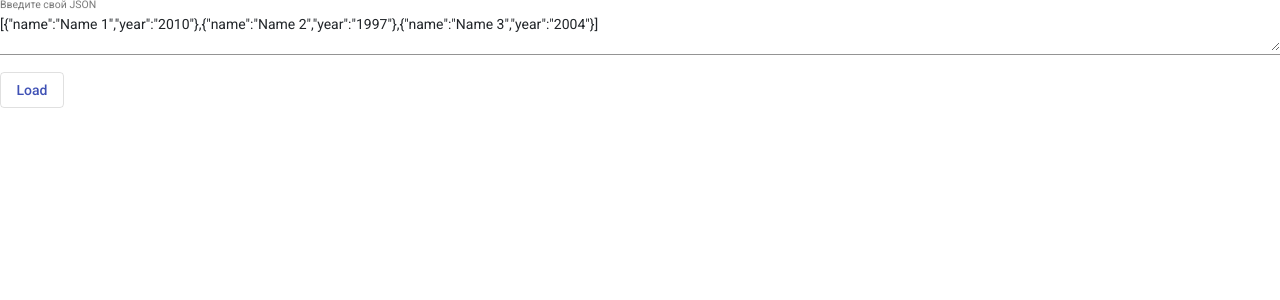
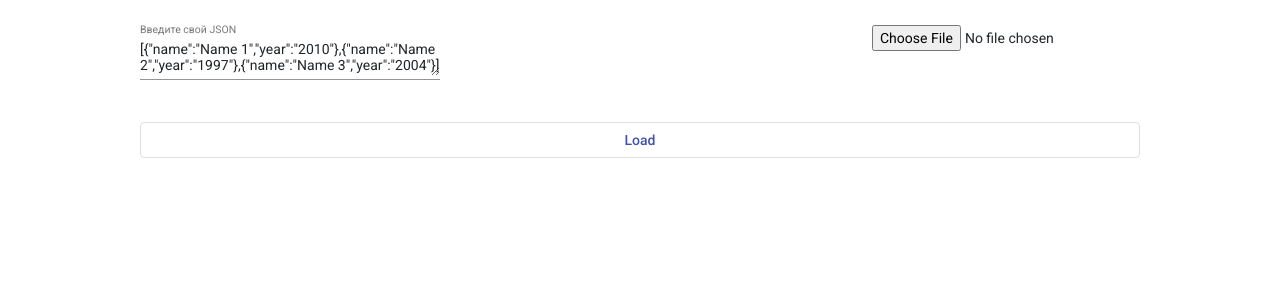
Before and after one commit to alexdev-kgd/jsonTable, an Angular app: page /enterjson in a window 1280 px wide. Shown: the top 300 px of the page. Built offline with nearby package versions, Linux system fonts and the light colour scheme.

Commit message:
Implemented json file data uploading

```diff
--- a/src/app/pages/enterjson/enterjson.component.html
+++ b/src/app/pages/enterjson/enterjson.component.html
@@ -1,3 +1,4 @@
+<div id="mainContainer">
     <mat-form-field>
         <mat-label>Введите свой JSON</mat-label>
         <textarea matInput
@@ -5,4 +6,8 @@
                   cdkAutosizeMaxRows="15"
                   [(ngModel)]="jsonValue"></textarea>
     </mat-form-field>
+    <div id="inputFileBlock">
+        <input type="file" (change)="onLoaded($event)">
+    </div>
+</div>
 <button mat-stroked-button color="primary" (click)="textToJSON()">Load</button>
--- a/src/app/pages/enterjson/enterjson.component.sass
+++ b/src/app/pages/enterjson/enterjson.component.sass
@@ -1,4 +1,21 @@
 :host
+    #mainContainer
+        margin: 0 auto
+        width: 1000px
+        padding: 25px 0
+        display: flex
+        justify-content: space-between
 
-    mat-form-field, button
+    mat-form-field, #inputFileBlock
+        display: inline-block
+
+    mat-form-field
+        width: 300px
+
+    #inputFileBlock
+        width: -moz-fit-content
+
+    button
+        width: 1000px
+        margin: 0 auto
         display: block
--- a/src/app/pages/enterjson/enterjson.component.ts
+++ b/src/app/pages/enterjson/enterjson.component.ts
@@ -1,4 +1,4 @@
-import { Component, OnInit } from '@angular/core';
+import { Component, ElementRef, OnInit, ViewChild } from '@angular/core';
 import { Router } from '@angular/router';
 
 @Component({
@@ -15,6 +15,23 @@ export class EnterjsonComponent implements OnInit {
   ngOnInit(): void {
     let json = history.state;
     this.checkData(json);
+  }
+
+  onLoaded(event) {
+    let file = event.srcElement.files[0];
+
+    if(!file) throw Error('Error occured while loading file');
+    if(file.type != "application/json") throw Error('Wrong file type');
+
+    let reader = new FileReader();
+        reader.readAsText(file, "UTF-8");
+        reader.onload = (evt) => {
+          let receivedJSON = JSON.stringify(evt.target['result']);
+          this.jsonValue = JSON.parse(receivedJSON);
+        }
+        reader.onerror = (evt) => {
+          console.log('Error occured reading file');
+        }
   }
 
   checkData(data) {
```
Also changed, not shown: src/app/pages/editing/editing.component.html (line endings or trailing spaces). Lines whose indentation alone changed are shown as unchanged.
